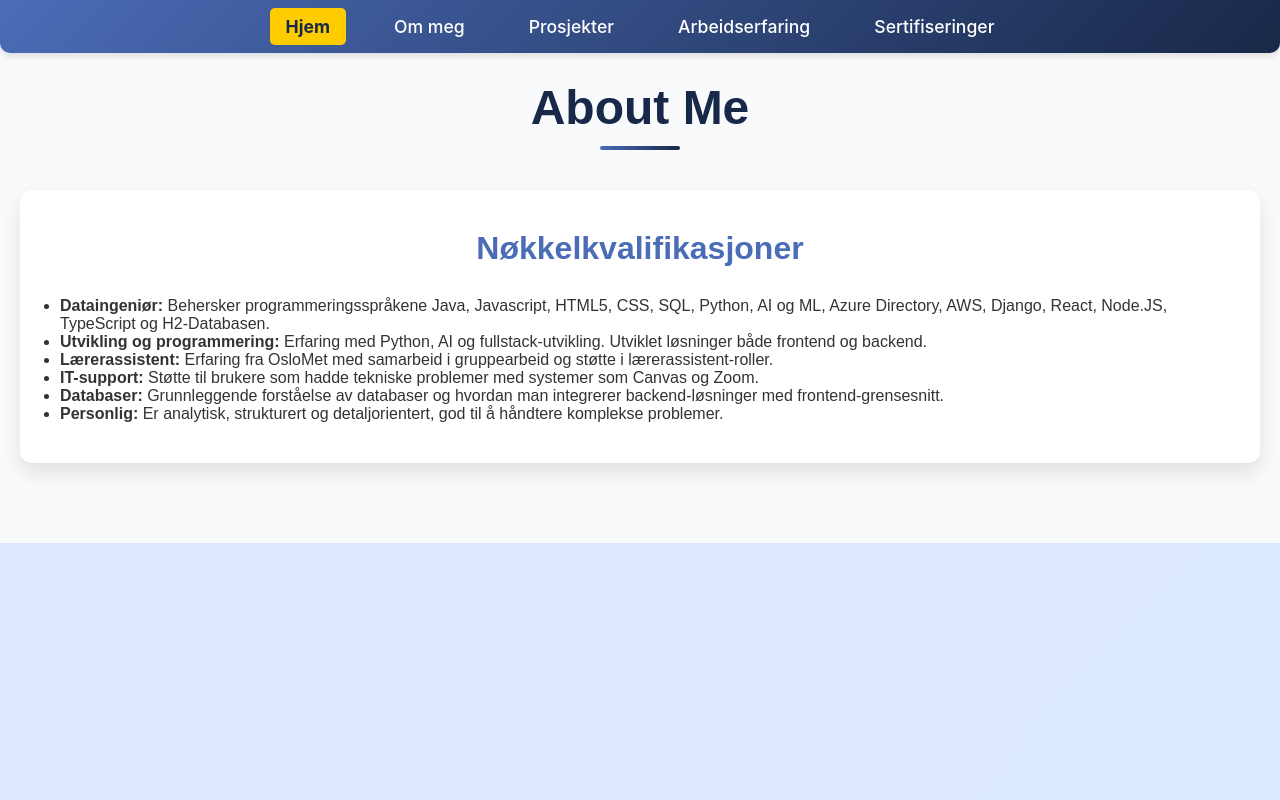
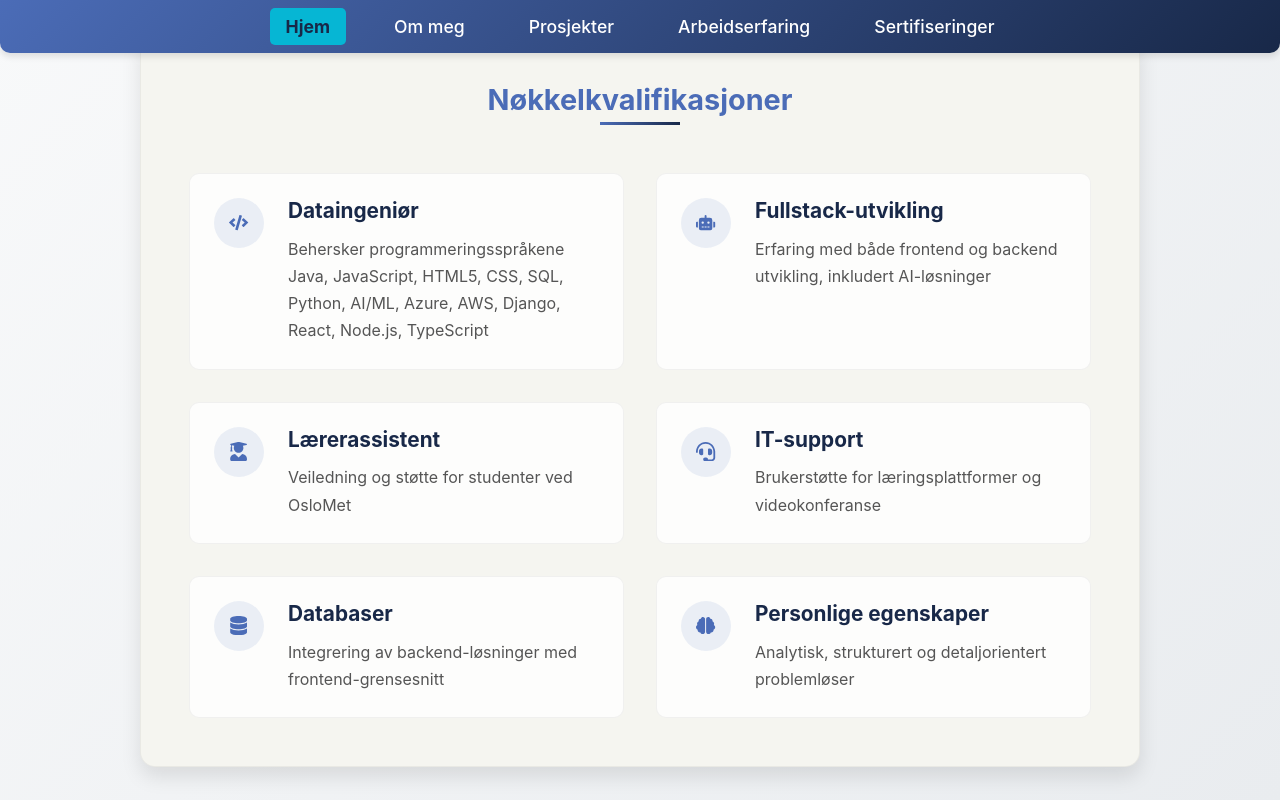
Before and after one commit to AtikaG96/repo134, a React (Create React App) app: page /#/about in a window 1280 px wide. Built offline with nearby package versions, Linux system fonts and the light colour scheme; no server answers.

Commit message:
uppaahhh

```diff
--- a/src/about.css
+++ b/src/about.css
@@ -1,122 +1,147 @@
-/* About Section Styles */
+/* About.css */
 :root {
-  --primary-color: #4b6cb7;
-  --secondary-color: #182848;
-  --accent-color: #ffcc00;
-  --text-color: #333;
+  --primary: #4b6cb7;
+  --secondary: #182848;
+  --accent: #06b6d4;
+  --text: #333;
   --light-text: #f9f9f9;
+  --beige: #f5f5f0;
   --card-shadow: 0 10px 30px rgba(0, 0, 0, 0.1);
   --transition: all 0.3s cubic-bezier(0.25, 0.8, 0.25, 1);
 }
 
-.about-section {
-  padding: 80px 20px;
-  background-color: #f8fafc;
-  font-family: 'Poppins', sans-serif;
-  color: var(--text-color);
+.about-container {
+  display: flex;
+  justify-content: center;
+  align-items: center;
+  min-height: 100vh;
+  padding: 2rem;
+  background: linear-gradient(135deg, #f8f9fa, #e9ecef);
+  font-family: 'Inter', sans-serif;
 }
 
-.about-content {
-  max-width: 1200px;
-  margin: 0 auto;
+.about-card {
+  background: var(--beige);
+  border-radius: 15px;
+  box-shadow: var(--card-shadow);
+  padding: 3rem;
+  max-width: 1000px;
+  width: 100%;
+  border: 1px solid rgba(0, 0, 0, 0.05);
 }
 
-.section-title {
-  font-size: clamp(2rem, 5vw, 3rem);
-  color: var(--secondary-color);
+.about-header {
   text-align: center;
-  margin-bottom: 40px;
-  font-weight: 700;
-  position: relative;
-  padding-bottom: 15px;
+  margin-bottom: 3rem;
 }
 
-.section-title::after {
+.about-header h1 {
+  font-size: 2.5rem;
+  color: var(--secondary);
+  margin-bottom: 0.5rem;
+}
+
+.about-header h2 {
+  font-size: 1.8rem;
+  color: var(--primary);
+  position: relative;
+  display: inline-block;
+  padding-bottom: 0.5rem;
+}
+
+.about-header h2::after {
   content: '';
   position: absolute;
   bottom: 0;
   left: 50%;
   transform: translateX(-50%);
   width: 80px;
-  height: 4px;
-  background: linear-gradient(90deg, var(--primary-color), var(--secondary-color));
-  border-radius: 2px;
-}
-
-.about-container {
-  background-color: #ffffff;
-  box-shadow: var(--card-shadow);
-  border-radius: 12px;
-  padding: 40px;
-  position: relative;
-  overflow: hidden;
-}
-
-.about-subtitle {
-  font-size: clamp(1.5rem, 3vw, 2rem);
-  color: var(--primary-color);
-  font-weight: 600;
-  margin-bottom: 30px;
-  text-align: center;
+  height: 3px;
+  background: linear-gradient(90deg, var(--primary), var(--secondary));
 }
 
 .qualifications-grid {
   display: grid;
-  grid-template-columns: repeat(auto-fit, minmax(300px, 1fr));
-  gap: 30px;
-  margin-top: 20px;
+  grid-template-columns: repeat(auto-fit, minmax(350px, 1fr));
+  gap: 2rem;
 }
 
-.qualification-card {
-  background: #fff;
+.qualification-item {
+  display: flex;
+  align-items: flex-start;
+  gap: 1.5rem;
+  padding: 1.5rem;
+  background: rgba(255, 255, 255, 0.8);
   border-radius: 10px;
-  padding: 25px;
-  box-shadow: 0 5px 15px rgba(0, 0, 0, 0.05);
   transition: var(--transition);
   border: 1px solid rgba(0, 0, 0, 0.05);
 }
 
-.qualification-card:hover {
-  transform: translateY(-5px);
-  box-shadow: 0 10px 25px rgba(0, 0, 0, 0.1);
+.qualification-item:hover {
+  transform: translateY(-3px);
+  box-shadow: 0 5px 15px rgba(0, 0, 0, 0.1);
 }
 
 .qualification-icon {
-  color: var(--primary-color);
-  margin-bottom: 15px;
-  font-size: 2rem;
+  background: rgba(75, 108, 183, 0.1);
+  color: var(--primary);
+  width: 50px;
+  height: 50px;
+  border-radius: 50%;
+  display: flex;
+  align-items: center;
+  justify-content: center;
+  flex-shrink: 0;
+  font-size: 1.2rem;
 }
 
-.qualification-title {
-  font-size: 1.25rem;
-  color: var(--secondary-color);
-  margin-bottom: 10px;
-  font-weight: 600;
+.qualification-content h3 {
+  font-size: 1.3rem;
+  color: var(--secondary);
+  margin-bottom: 0.8rem;
 }
 
-.qualification-description {
+.qualification-content p {
   color: #555;
-  line-height: 1.6;
+  line-height: 1.7;
   font-size: 1rem;
+  margin: 0;
 }
 
-/* Responsive Design */
 @media (max-width: 768px) {
-  .about-section {
-    padding: 60px 15px;
-  }
-
-  .about-container {
-    padding: 25px;
+  .about-card {
+    padding: 2rem;
   }
 
   .qualifications-grid {
     grid-template-columns: 1fr;
   }
+
+  .about-header h1 {
+    font-size: 2.2rem;
+  }
+
+  .about-header h2 {
+    font-size: 1.5rem;
+  }
 }
 
 @media (max-width: 480px) {
-  .qualification-card {
-    padding: 20px;
+  .about-container {
+    padding: 1rem;
+  }
+
+  .about-card {
+    padding: 1.5rem;
+  }
+
+  .qualification-item {
+    flex-direction: column;
+    align-items: center;
+    text-align: center;
+  }
+
+  .qualification-icon {
+    margin-bottom: 1rem;
   }
 }
--- a/src/pages/About.js
+++ b/src/pages/About.js
@@ -1,22 +1,61 @@
 import React from 'react';
+import { FaCode, FaDatabase, FaRobot, FaUserGraduate, FaHeadset, FaBrain } from 'react-icons/fa';
 import '../about.css';
 
 const About = () => {
+  const qualifications = [
+    {
+      icon: <FaCode />,
+      title: "Dataingeniør",
+      description: "Behersker programmeringsspråkene Java, JavaScript, HTML5, CSS, SQL, Python, AI/ML, Azure, AWS, Django, React, Node.js, TypeScript"
+    },
+    {
+      icon: <FaRobot />,
+      title: "Fullstack-utvikling",
+      description: "Erfaring med både frontend og backend utvikling, inkludert AI-løsninger"
+    },
+    {
+      icon: <FaUserGraduate />,
+      title: "Lærerassistent",
+      description: "Veiledning og støtte for studenter ved OsloMet"
+    },
+    {
+      icon: <FaHeadset />,
+      title: "IT-support",
+      description: "Brukerstøtte for læringsplattformer og videokonferanse"
+    },
+    {
+      icon: <FaDatabase />,
+      title: "Databaser",
+      description: "Integrering av backend-løsninger med frontend-grensesnitt"
+    },
+    {
+      icon: <FaBrain />,
+      title: "Personlige egenskaper",
+      description: "Analytisk, strukturert og detaljorientert problemløser"
+    }
+  ];
+
   return (
-    <section id="about" className="about-section">
-      <h2 className="section-title">About Me</h2>
-      <div className="about-container">
-        <h3 className="about-subtitle">Nøkkelkvalifikasjoner</h3>
-        <ul className="about-list">
-          <li><strong>Dataingeniør:</strong> Behersker programmeringsspråkene Java, Javascript, HTML5, CSS, SQL, Python, AI og ML, Azure Directory, AWS, Django, React, Node.JS, TypeScript og H2-Databasen.</li>
-          <li><strong>Utvikling og programmering:</strong> Erfaring med Python, AI og fullstack-utvikling. Utviklet løsninger både frontend og backend.</li>
-          <li><strong>Lærerassistent:</strong> Erfaring fra OsloMet med samarbeid i gruppearbeid og støtte i lærerassistent-roller.</li>
-          <li><strong>IT-support:</strong> Støtte til brukere som hadde tekniske problemer med systemer som Canvas og Zoom.</li>
-          <li><strong>Databaser:</strong> Grunnleggende forståelse av databaser og hvordan man integrerer backend-løsninger med frontend-grensesnitt.</li>
-          <li><strong>Personlig:</strong> Er analytisk, strukturert og detaljorientert, god til å håndtere komplekse problemer.</li>
-        </ul>
+    <div className="about-container">
+      <div className="about-card">
+        <header className="about-header">
+          <h2>Nøkkelkvalifikasjoner</h2>
+        </header>
+
+        <div className="qualifications-grid">
+          {qualifications.map((item, index) => (
+            <div className="qualification-item" key={index}>
+              <div className="qualification-icon">{item.icon}</div>
+              <div className="qualification-content">
+                <h3>{item.title}</h3>
+                <p>{item.description}</p>
+              </div>
+            </div>
+          ))}
+        </div>
       </div>
-    </section>
+    </div>
   );
 };
 
```
